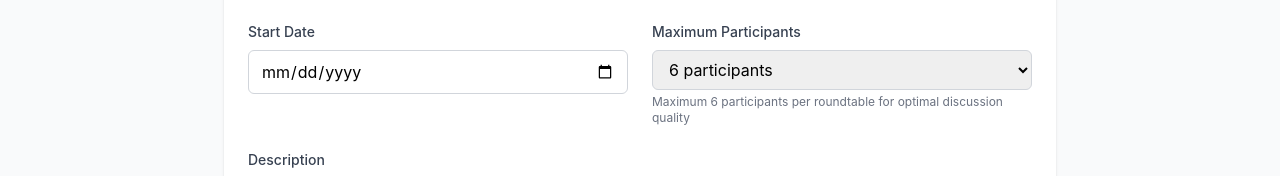
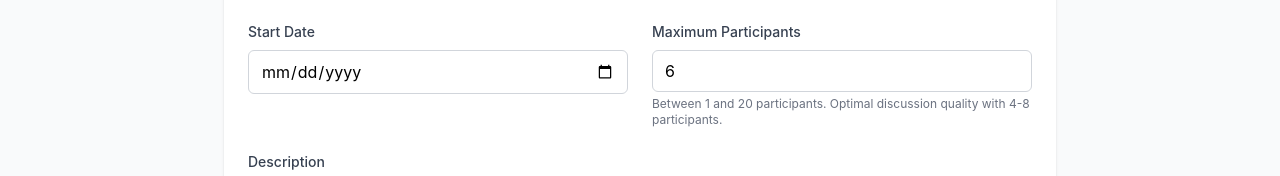
Before and after one commit to ChefaneFabio/ROUNDTABLES, a React (Vite) app in the folder frontend/: page /roundtables/new in a window 1280 px wide. Shown: the part 448-624 px from the top of the page. Built offline with nearby package versions, Linux system fonts and the light colour scheme; no server answers; sample sign-in values are in the browser's storage.

Commit message:
Update participant limit to allow 1-20 participants
- Changed from dropdown (3-6 only) to number input (1-20)
- Added min=1 and max=20 validation
- Updated help text to reflect flexible capacity
- Recommends 4-8 for optimal discussion quality

```diff
--- a/frontend/src/pages/CreateRoundtablePage.tsx
+++ b/frontend/src/pages/CreateRoundtablePage.tsx
@@ -201,18 +201,17 @@ export function CreateRoundtablePage() {
                 <label className="block text-sm font-medium text-gray-700 mb-2">
                   Maximum Participants
                 </label>
-                <select
+                <input
+                  type="number"
+                  min="1"
+                  max="20"
                   value={formData.maxParticipants}
-                  onChange={(e) => setFormData({...formData, maxParticipants: parseInt(e.target.value)})}
+                  onChange={(e) => setFormData({...formData, maxParticipants: parseInt(e.target.value) || 1})}
                   className="w-full px-3 py-2 border border-gray-300 rounded-md focus:outline-none focus:ring-2 focus:ring-blue-500"
-                >
-                  <option value={3}>3 participants</option>
-                  <option value={4}>4 participants</option>
-                  <option value={5}>5 participants</option>
-                  <option value={6}>6 participants</option>
-                </select>
+                  placeholder="Enter number of participants"
+                />
                 <p className="text-xs text-gray-500 mt-1">
-                  Maximum 6 participants per roundtable for optimal discussion quality
+                  Between 1 and 20 participants. Optimal discussion quality with 4-8 participants.
                 </p>
               </div>
             </div>
```
